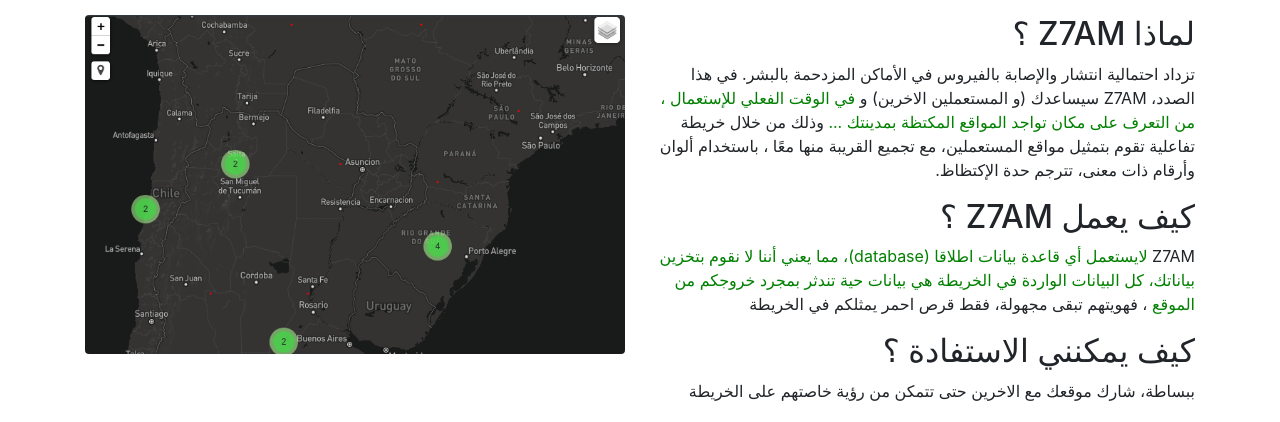
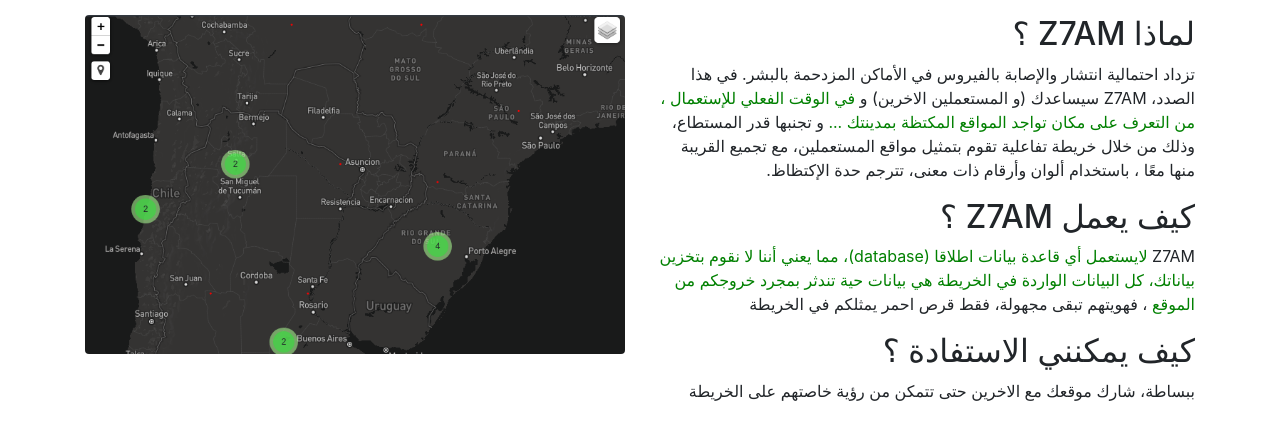
Before and after one commit to yasuke101/Z7AM, a website: page index.html in a window 1280 px wide. Shown: the part 558-980 px from the top of the page. Drawn offline with nearby package versions, Linux system fonts and the light colour scheme; no server answers.

Commit message:
update content

```diff
--- a/index.html
+++ b/index.html
@@ -17,6 +17,7 @@
   <meta name="author" content="">
 
   <title>Z7AM</title>
+  <meta name="description" content="تعرف على مكان تواجد المواقع المكتظة بالبشر بمدينتك">
 
   <!-- Bootstrap core CSS -->
     <link href="/css/bootstrap/bootstrap.min.css" rel="stylesheet">
@@ -80,7 +81,7 @@
     <div class="row py-4">
       <div class="col-lg-6">
         <h2 class="title">لماذا Z7AM ؟</h2>
-        <p id="text_why">تزداد احتمالية انتشار والإصابة بالفيروس في الأماكن المزدحمة بالبشر. في هذا الصدد، Z7AM سيساعدك (و المستعملين الاخرين)  و <span id="users_number"> في الوقت الفعلي للإستعمال ، من التعرف على مكان تواجد المواقع المكتظة بمدينتك ... </span> وذلك من خلال خريطة تفاعلية تقوم بتمثيل مواقع المستعملين، مع تجميع القريبة منها معًا ، باستخدام ألوان وأرقام ذات معنى، تترجم حدة الإكتظاظ.</p>
+        <p id="text_why">تزداد احتمالية انتشار والإصابة بالفيروس في الأماكن المزدحمة بالبشر. في هذا الصدد، Z7AM سيساعدك (و المستعملين الاخرين)  و <span id="users_number"> في الوقت الفعلي للإستعمال ، من التعرف على مكان تواجد المواقع المكتظة بمدينتك ... </span>  و تجنبها قدر المستطاع، وذلك من خلال خريطة تفاعلية تقوم بتمثيل مواقع المستعملين، مع تجميع القريبة منها معًا ، باستخدام ألوان وأرقام ذات معنى، تترجم حدة الإكتظاظ.</p>
 
         <h2 class="title" >كيف يعمل Z7AM ؟</h2>
         <p id="text_how">Z7AM <span id="users_number"> لايستعمل أي قاعدة بيانات اطلاقا (database)، مما يعني أننا لا نقوم بتخزين بياناتك، كل البيانات الواردة في الخريطة هي بيانات حية تندثر بمجرد خروجكم من الموقع </span>، فهويتهم تبقى مجهولة، فقط قرص احمر يمثلكم في الخريطة </p>
```
